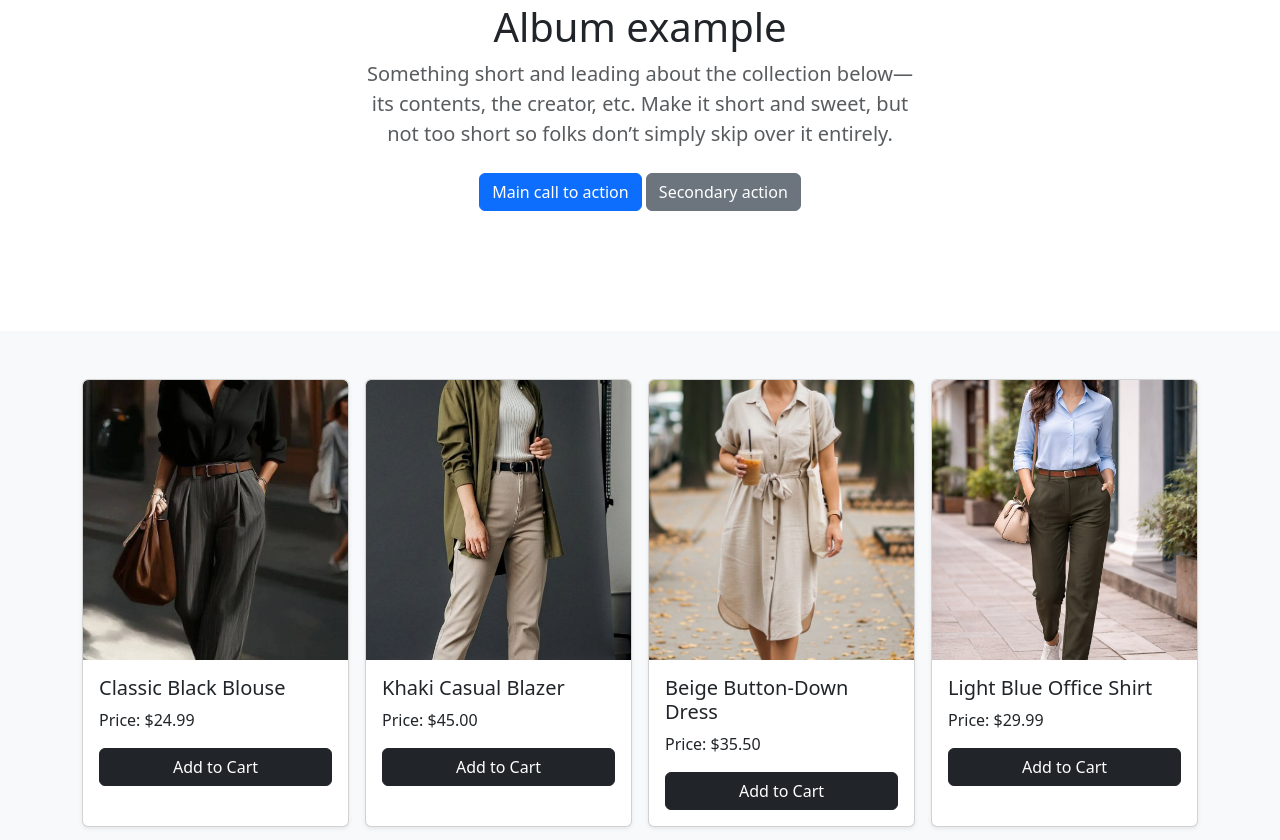
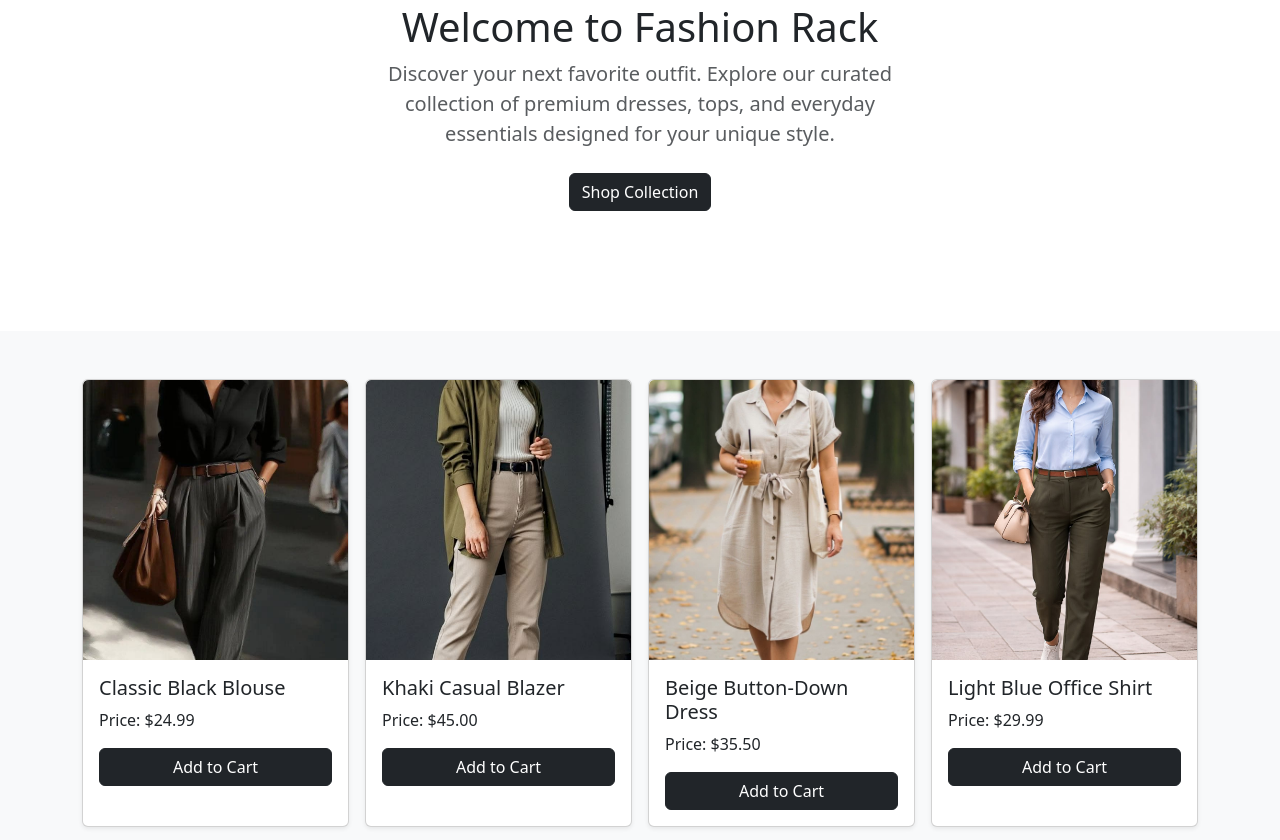
Before and after one commit to AksaMJML/FashionRack, a plain HTML site: page index.html in a window 1280 px wide. Shown: the part 640-1480 px from the top of the page. Drawn offline with nearby package versions, Linux system fonts and the light colour scheme.

Commit message:
Update homepage section with welcome message and shop collection button

```diff
--- a/components/home/home.html
+++ b/components/home/home.html
@@ -24,18 +24,23 @@
   <section class="py-5 text-center container">
     <div class="row py-lg-5">
       <div class="col-lg-6 col-md-8 mx-auto">
-                <h1 class="fw-light">Album example</h1>
-                <p class="lead text-body-secondary">Something short and leading about the collection below—its contents,
-                    the creator, etc. Make it short and sweet, but not too short so folks don’t simply skip over it
-                    entirely.</p>
-                <p> <a href="#" class="btn btn-primary my-2">Main call to action</a> <a href="#"
-                        class="btn btn-secondary my-2">Secondary action</a> </p>
+        <h1 class="fw-light">Welcome to Fashion Rack</h1>
+
+        <p class="lead text-body-secondary">
+          Discover your next favorite outfit. Explore our curated collection of premium dresses, tops, and everyday
+          essentials designed for your unique style.
+        </p>
+
+        <p>
+          <a href="#product-list" class="btn btn-dark my-2">Shop Collection</a>
+        </p>
       </div>
     </div>
   </section>
   <div class="album py-5 bg-body-tertiary">
-        <div class="container" >
-            <div class="row row-cols-1 row-cols-sm-2 row-cols-md-3 row-cols-lg-4 g-3" id="product-list">
+    <div class="container">
+      <div class="row row-cols-1 row-cols-sm-2 row-cols-md-3 row-cols-lg-4 g-3 justify-content-center"
+        id="product-list">
       </div>
     </div>
   </div>
```
Lines whose indentation alone changed are shown as unchanged.
